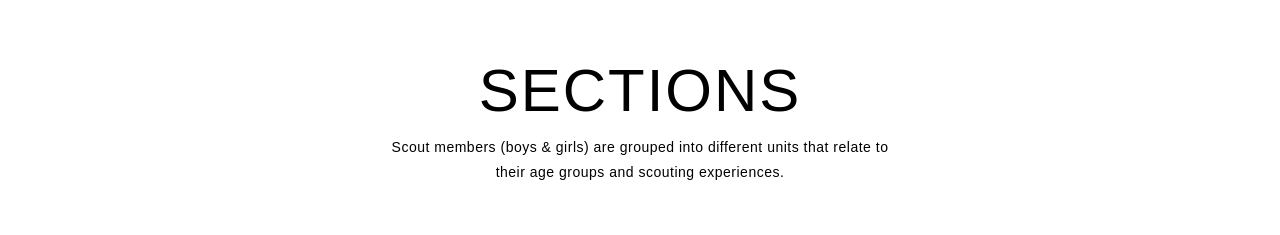
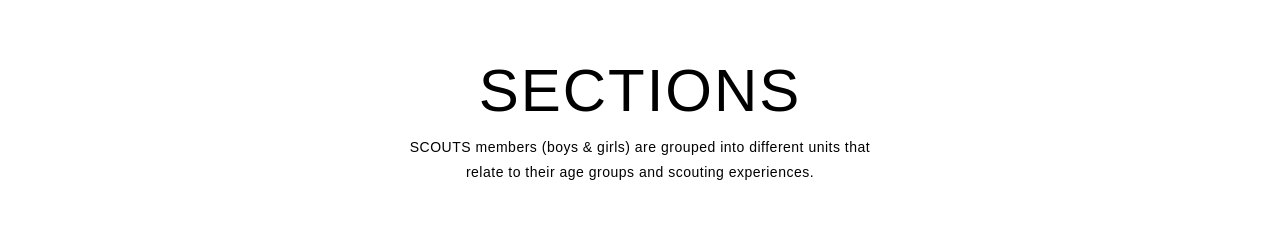
Before and after one commit to khawandmirabelle13-bit/scout, a website: page public/Home.html in a window 1280 px wide. Shown: the part 1100-1335 px from the top of the page. Drawn offline with Linux system fonts and the light colour scheme.

Commit message:
change in html

```diff
--- a/public/Home.html
+++ b/public/Home.html
@@ -56,7 +56,7 @@
     <div class="services container">
       <div class="service-top">
         <h1 class="section-title">Sections</h1>
-        <p> Scout members (boys  & girls) are grouped into different units that relate to their age groups and scouting
+        <p> SCOUTS members (boys  & girls) are grouped into different units that relate to their age groups and scouting
           experiences.</p>
       </div>
       <div class="service-bottom">
```
